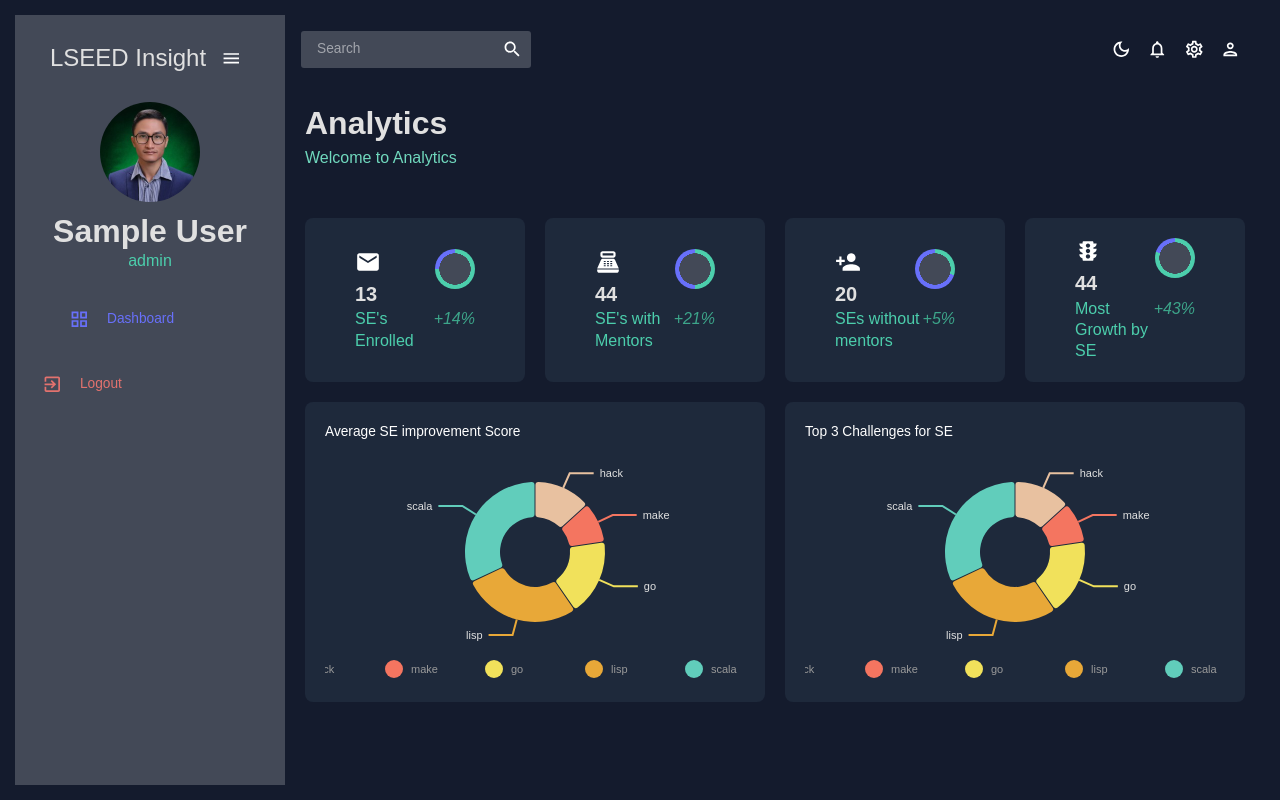
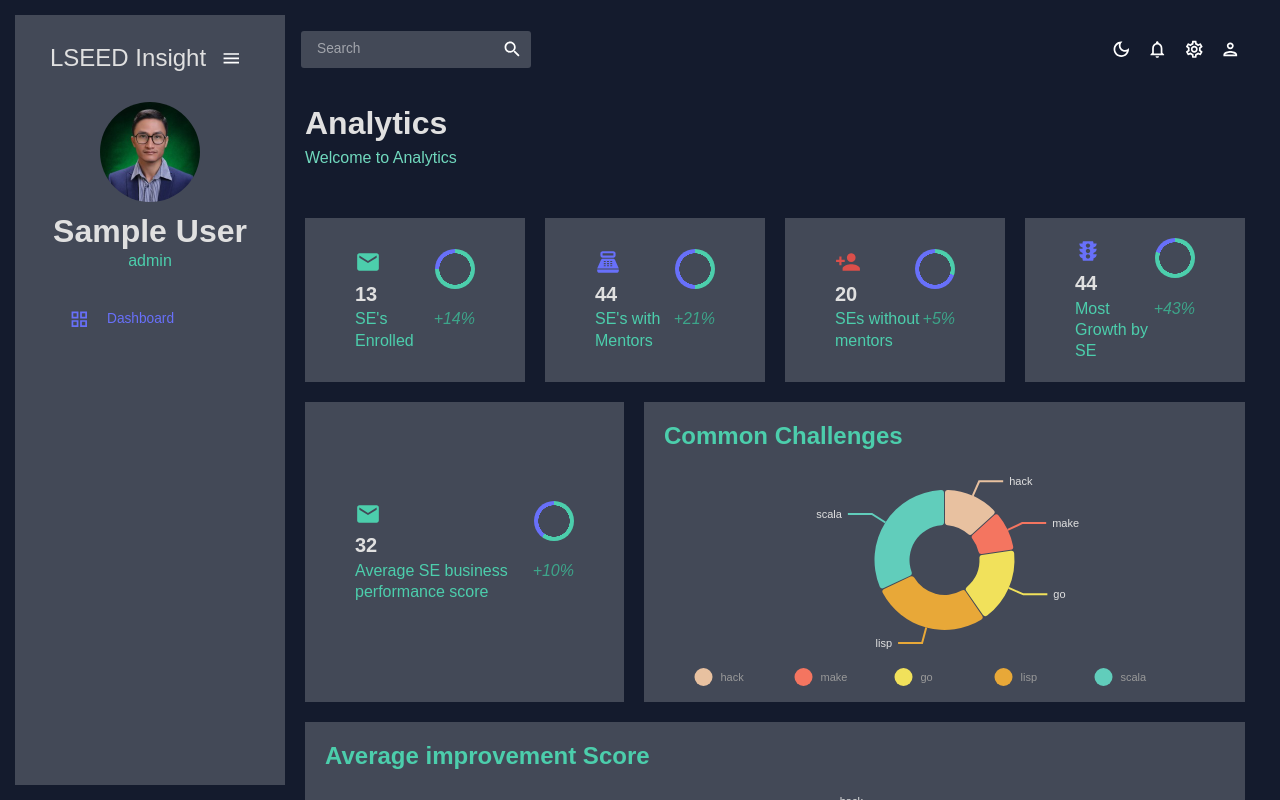
Before and after one commit to hotteokbokki/LSEEDInsight, a React (Create React App) app in the folder client/: page /analytics in a window 1280 px wide. Shown: the top 800 px of the page. Built offline with nearby package versions, Linux system fonts and the light colour scheme; sample sign-in values are in the browser's storage.

Commit message:
updated assess page and analytics

```diff
--- a/client/src/sampledata/mockData.js
+++ b/client/src/sampledata/mockData.js
@@ -93,6 +93,38 @@ export const mockDataSE = [
   },
 ];
 
+export const mockDataEval = [
+  {
+    id: 1,
+    evaluationDate: "2024-01-15",
+    mentorName: "John Doe",
+    seName: "Eco Innovations",
+  },
+  {
+    id: 2,
+    evaluationDate: "2024-02-10",
+    mentorName: "Jane Smith",
+    seName: "Tech Solutions",
+  },
+  {
+    id: 3,
+    evaluationDate: "2024-03-05",
+    mentorName: "Alice Johnson",
+    seName: "Green Earth",
+  },
+  {
+    id: 4,
+    evaluationDate: "2024-04-20",
+    mentorName: "Michael Lee",
+    seName: "Future Builders",
+  },
+  {
+    id: 5,
+    evaluationDate: "2024-05-15",
+    mentorName: "Emily Brown",
+    seName: "Community Impact",
+  },
+];
 
 export const mockDataSEDB = [
   {
--- a/client/src/scenes/analytics/index.jsx
+++ b/client/src/scenes/analytics/index.jsx
@@ -1,4 +1,4 @@
-import { Box } from "@mui/material";
+import { Box, useTheme, Typography } from "@mui/material";
 import Header from "../../components/Header";
 import PieChart from "../../components/PieChart";
 import StatBox from "../../components/StatBox";
@@ -6,8 +6,12 @@ import EmailIcon from "@mui/icons-material/Email";
 import PointOfSaleIcon from "@mui/icons-material/PointOfSale";
 import PersonAddIcon from "@mui/icons-material/PersonAdd";
 import TrafficIcon from "@mui/icons-material/Traffic";
+import { tokens } from "../../theme";
 
 const Analytics = () => {
+  const theme = useTheme();
+  const colors = tokens(theme.palette.mode);
+
   return (
     <Box m="20px">
       {/* Header */}
@@ -18,102 +22,149 @@ const Analytics = () => {
       {/* Analytics Charts */}
       <Box
         mt="20px"
-        display="grid"
-        gridTemplateColumns="repeat(12, 1fr)"
+        display="flex"
+        flexWrap="wrap"
         gap="20px"
+        justifyContent="space-between"
       >
         {/* Row 1 - StatBoxes */}
         <Box
-          gridColumn="span 3"
-          backgroundColor="#1e293b"
+          flex="1 1 18%"
+          backgroundColor={colors.primary[400]}
           display="flex"
           alignItems="center"
           justifyContent="center"
           p="20px"
-          borderRadius="8px"
         >
           <StatBox
             title="13"
             subtitle="SE's Enrolled"
             progress="0.75"
             increase="+14%"
-            icon={<EmailIcon sx={{ fontSize: "26px" }} />}
+            icon={
+              <EmailIcon
+                sx={{ fontSize: "26px", color: colors.greenAccent[500] }}
+              />
+            }
           />
         </Box>
         <Box
-          gridColumn="span 3"
-          backgroundColor="#1e293b"
+          flex="1 1 18%"
+          backgroundColor={colors.primary[400]}
           display="flex"
           alignItems="center"
           justifyContent="center"
           p="20px"
-          borderRadius="8px"
         >
           <StatBox
             title="44"
             subtitle="SE's with Mentors"
             progress="0.50"
             increase="+21%"
-            icon={<PointOfSaleIcon sx={{ fontSize: "26px" }} />}
+            icon={
+              <PointOfSaleIcon
+                sx={{ fontSize: "26px", color: colors.blueAccent[500] }}
+              />
+            }
           />
         </Box>
         <Box
-          gridColumn="span 3"
-          backgroundColor="#1e293b"
+          flex="1 1 18%"
+          backgroundColor={colors.primary[400]}
           display="flex"
           alignItems="center"
           justifyContent="center"
           p="20px"
-          borderRadius="8px"
         >
           <StatBox
             title="20"
             subtitle="SEs without mentors"
             progress="0.30"
             increase="+5%"
-            icon={<PersonAddIcon sx={{ fontSize: "26px" }} />}
+            icon={
+              <PersonAddIcon
+                sx={{ color: colors.redAccent[500], fontSize: "26px" }}
+              />
+            }
           />
         </Box>
         <Box
-          gridColumn="span 3"
-          backgroundColor="#1e293b"
+          flex="1 1 18%"
+          backgroundColor={colors.primary[400]}
           display="flex"
           alignItems="center"
           justifyContent="center"
           p="20px"
-          borderRadius="8px"
         >
           <StatBox
             title="44"
             subtitle="Most Growth by SE"
             progress="0.80"
             increase="+43%"
-            icon={<TrafficIcon sx={{ fontSize: "26px" }} />}
+            icon={
+              <TrafficIcon
+                sx={{ fontSize: "26px", color: colors.blueAccent[500] }}
+              />
+            }
+          />
+        </Box>
+        <Box
+          flex="1 1 18%"
+          backgroundColor={colors.primary[400]}
+          display="flex"
+          alignItems="center"
+          justifyContent="center"
+          p="20px"
+        >
+          <StatBox
+            title="32"
+            subtitle="Average SE business performance score"
+            progress="0.60"
+            increase="+10%"
+            icon={
+              <EmailIcon
+                sx={{ fontSize: "26px", color: colors.greenAccent[500] }}
+              />
+            }
           />
         </Box>
 
         {/* Row 2 - Pie Charts */}
         <Box
-          gridColumn="span 6"
+          flex="1 1 48%"
           height="300px"
-          backgroundColor="#1e293b"
+          backgroundColor={colors.primary[400]}
           p="20px"
-          borderRadius="8px"
         >
-          {" "}
-          Average SE improvement Score
-          <PieChart />
+          <Typography
+            variant="h3"
+            fontWeight="bold"
+            color={colors.greenAccent[500]}
+          >
+            Common Challenges
+          </Typography>
+          <PieChart
+            title="Average SE Improvement Score"
+            titleColor={colors.greenAccent[500]}
+          />
         </Box>
         <Box
-          gridColumn="span 6"
+          flex="1 1 48%"
           height="300px"
-          backgroundColor="#1e293b"
+          backgroundColor={colors.primary[400]}
           p="20px"
-          borderRadius="8px"
         >
-          {" "}
-          Top 3 Challenges for SE
-          <PieChart />
+          <Typography
+            variant="h3"
+            fontWeight="bold"
+            color={colors.greenAccent[500]}
+          >
+            Average improvement Score
+          </Typography>
+          <PieChart
+            title="Top 3 Challenges for SE"
+            titleColor={colors.greenAccent[500]}
+          />
         </Box>
       </Box>
     </Box>
--- a/client/src/scenes/global/Sidebar.jsx
+++ b/client/src/scenes/global/Sidebar.jsx
@@ -187,20 +187,6 @@ const Sidebar = () => {
                 />
               ))}
           </Box>
-
-          <MenuItem
-            onClick={() => {
-              logout();
-              navigate("/");
-            }}
-            icon={<ExitToAppOutlinedIcon />}
-            style={{
-              color: colors.redAccent[400],
-              marginTop: "20px",
-            }}
-          >
-            <Typography>Logout</Typography>
-          </MenuItem>
         </Menu>
       </ProSidebar>
     </Box>
```
Also changed, not shown: client/src/scenes/assess/index.jsx (+259 -31 lines), 2 other files (tests, documents, lock files or other folders).
